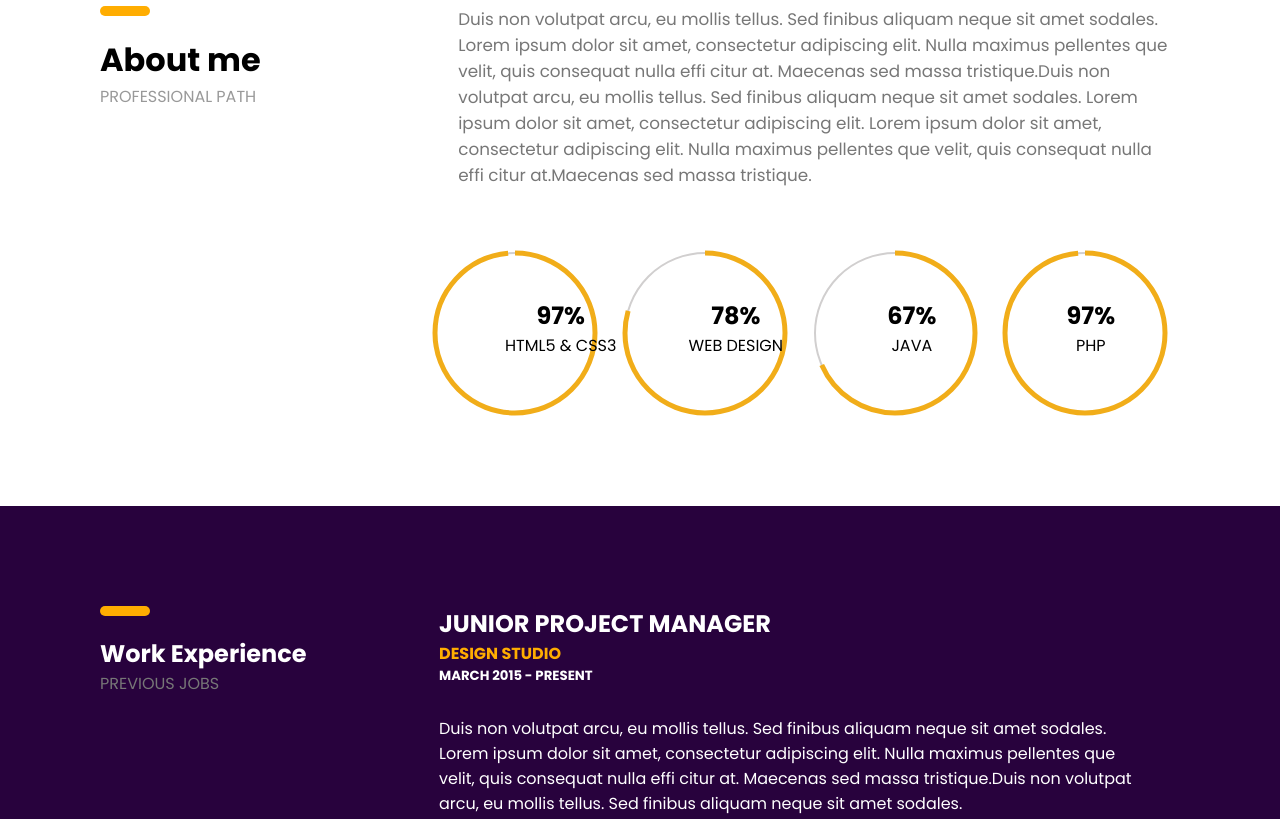
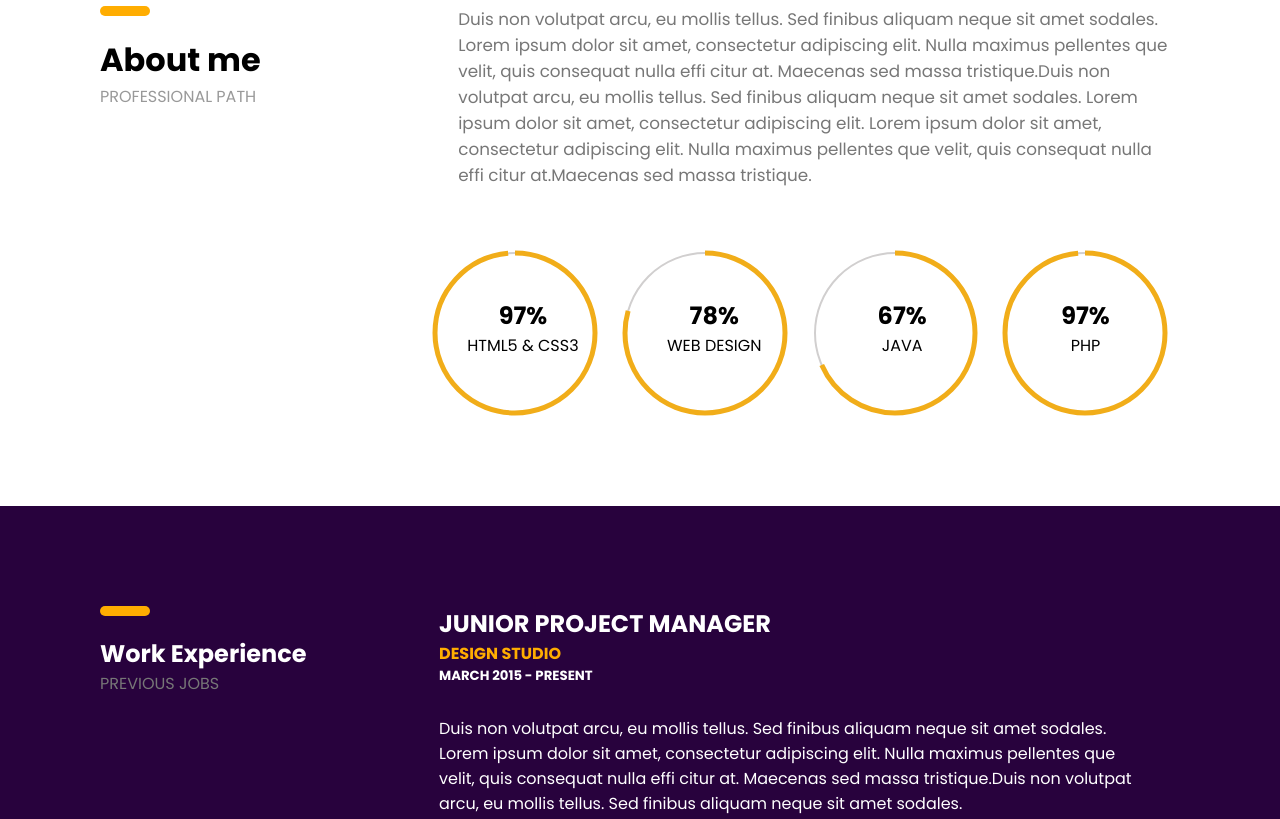
Before and after one commit to mamesayelom/tache5PortfolioHtmlCss, a plain HTML site: page index.html in a window 1280 px wide. Shown: the part 2194-3013 px from the top of the page. Drawn offline with Linux system fonts and the light colour scheme.

Commit message:
responsiveCircle

```diff
--- a/styles.css
+++ b/styles.css
@@ -635,43 +635,44 @@ footer p a:hover{
     color: #FFA600;
 }
 
-@media screen and (max-width:1350px){
+@media screen and (max-width:1296px){
     .center1{
         top: 30%;
-        left: 37.5%;
+        left: 34%;
     }
     .center2{
         top: 30%;
-        left: 54.5%;
+        left: 52.5%;
     }
     .center3{
         top: 30%;
-        left: 72.9%;
-    }
-    .center4{
-        top: 30%;
-        left: 89.5%;
-    }
-}
-
-@media screen and (max-width:1250px){
-    .center1{
-        top: 30%;
-        left: 31.5%;
-    }
-    .center2{
-        top: 30%;
-        left: 50.5%;
-    }
-    .center3{
-        top: 30%;
-        left: 70.3%;
+        left: 72%;
     }
     .center4{
         top: 30%;
         left: 89%;
     }
 }
+
+
+/* @media screen and (min-width:1200px){
+    .center1{
+        top: 30%;
+        left: 28%;
+    }
+    .center2{
+        top: 30%;
+        left: 48%;
+    }
+    .center3{
+        top: 30%;
+        left: 69.3%;
+    }
+    .center4{
+        top: 30%;
+        left: 88%;
+    }
+} */
 @media screen and (max-width:1200px){
     .section3{
         height: 950px;
```
